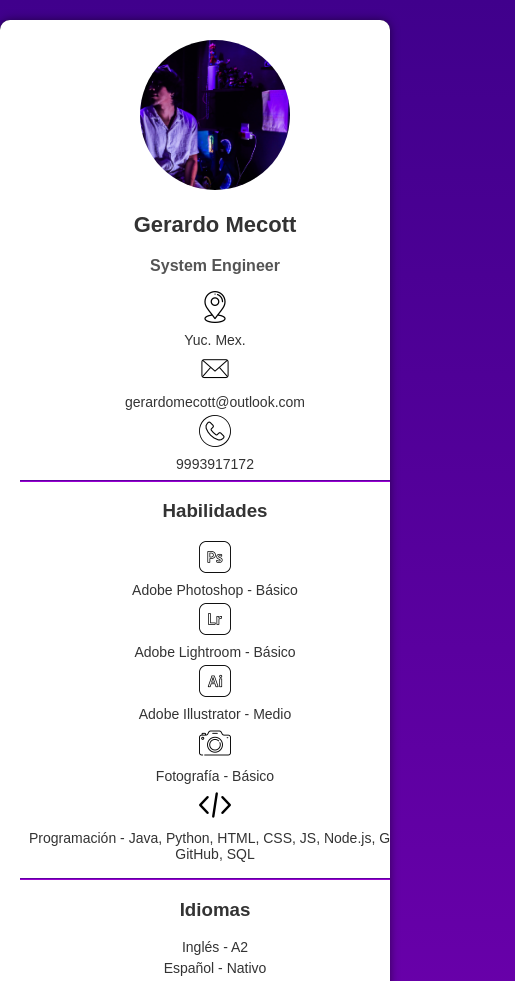
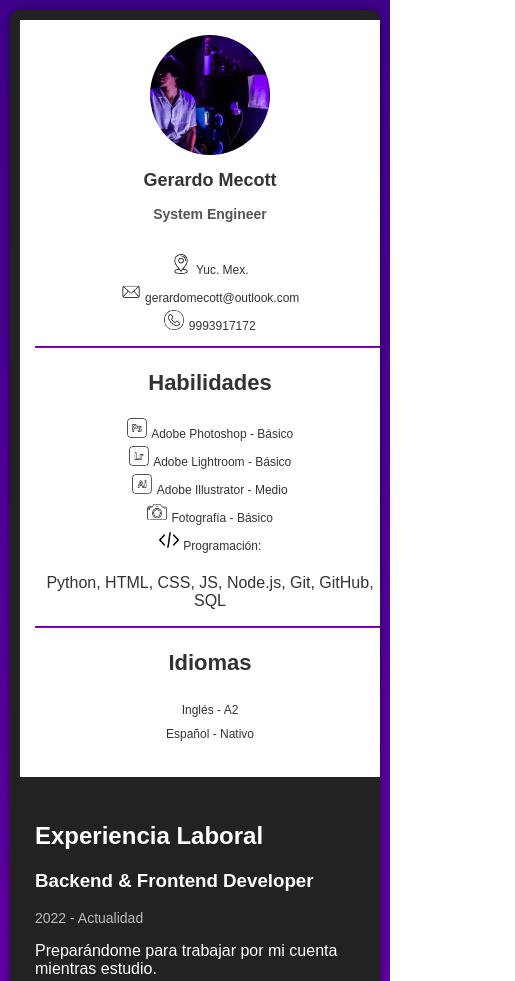
Before and after one commit to mecottl/miCV, a plain HTML site: page index.html in a window 390 px wide. Shown: the top 981 px of the page, 515 px wide, since content can reach past the window. Drawn offline with Linux system fonts and the light colour scheme.

Commit message:
modificando parte del css

```diff
--- a/assets/css/styles.css
+++ b/assets/css/styles.css
@@ -9,8 +9,8 @@ body {
 
 /* Contenedor principal */
 .cv-container {
-    max-width: 900px;
-    margin: 20px auto;
+    max-width: 1200px;
+    margin: 50px auto;
     display: flex;
     flex-direction: column;
     background: #222;
@@ -32,7 +32,8 @@ body {
     color: #333;
     padding: 20px;
     width: 35%;
-    text-align: center;
+    text-align: left;
+
 }
 
 .profile-img {
@@ -40,23 +41,51 @@ body {
     height: 150px; /* Asegura que sea un cuadrado */
     border-radius: 50%; /* Hace que sea un círculo */
     object-fit: cover; /* Ajusta la imagen dentro del contenedor */
+    display: block;
+    margin: 0 auto;
 }
 
 .profile-name {
-    font-size: 22px;
+    font-size: 34px;
     font-weight: bold;
+    text-align: center;
 }
 
 .profile-role {
-    font-size: 16px;
+    font-size: 28px;
     color: #555;
     font-weight: bold;
+    text-align: center;
+}
+
+.icon-cv{
+    width: 20px;
+    height: 20px;
+    font-size: 20px;
+    display: inline-flex;
+    align-items: center;
+}
+
+.icon-medal{
+    width: 40px;
+    height: 40px;
+    font-size: 20px;
+    display: inline-flex;
+    align-items: center;
 }
 
 /* Contacto */
 .contact-section p {
     margin: 5px 0;
-    font-size: 14px;
+    font-size: 18px;
+    display: inline-flex;
+    align-items: center;
+}
+
+/* Sección de habilidades */
+.skills-section h3,
+.languages-section h3 {
+    font-size: 22px;
 }
 
 /* Sección de habilidades */
@@ -64,12 +93,15 @@ body {
 .languages-section ul {
     list-style: none;
     padding: 0;
+
 }
 
 .skills-section li,
 .languages-section li {
-    font-size: 14px;
+    font-size: 18px;
     margin: 5px 0;
+    display: inline-flex;
+    align-items: center;
 }
 
 /* Panel Derecho */
@@ -110,6 +142,10 @@ body {
     margin-top: 10px;
 }
 
+a{
+    text-decoration: none;
+}
+
 .btn:hover {
     background: #6a21c1;
     box-shadow: #39007D 0px 0px 10px;
@@ -136,7 +172,7 @@ body {
     flex-direction: row; /* Disposición en fila */
     justify-content:center;
     gap: 40px;
-    align-items: center;
+    align-items: flex-start;
     box-shadow: #222 0px 0px 10px;
     border-radius: 10px;
     max-width: 1200px;
@@ -160,13 +196,21 @@ body {
     flex-direction: row; /* Disposición en fila */
     justify-content:center;
     gap: 40px;
-    align-items: center;
+    align-items: flex-start;
     border-radius: 10px;
     text-align: center; /* Centrado del texto */
     max-width: 300px; /* Limita el ancho de cada item */
     width: 100%; /* Asegura que el item no se desborde */
     box-sizing: border-box; /* Asegura que padding no afecte el tamaño */
 }
+/* Asegura que los títulos dentro de los proyectos no se desajusten */
+.project-item h3, .hackathon-item h3 {
+    min-height: 50px; /* Asegura que haya suficiente espacio para el título */
+    text-align: center;
+    font-size: 22px;
+    font-weight: bold;
+}
+
 .profile-description p{
     text-align: justify;
 }
@@ -191,19 +235,93 @@ body {
 
 .social-icons i {
     font-size: 20px;
-    margin: 5px;
+    margin: 10px;
     cursor: pointer;
+
 }
 
-    /* Responsive */
-@media screen and (max-width: 768px) {
+/* Responsive para iPhone 15 Pro */
+@media screen and (max-width: 1080px) {
+    /* Ajustes para el contenedor principal */
+    .cv-container {
+        max-width: 100%;
+        margin: 10px;
+        padding: 10px;
+    }
+
+    /* Ajustes para el grid */
     .cv-grid {
         flex-direction: column;
+        gap: 10px;
     }
+
+    /* Panel izquierdo */
     .left-panel {
         width: 100%;
+        text-align: center;
+        padding: 15px;
     }
+
+    /* Imagen de perfil */
+    .profile-img {
+        width: 120px;
+        height: 120px;
+    }
+
+    /* Nombre y rol */
+    .profile-name {
+        font-size: 18px;
+    }
+    .profile-role {
+        font-size: 14px;
+    }
+
+    /* Sección de contacto */
+    .contact-section p {
+        font-size: 12px;
+    }
+
+    /* Sección de habilidades y lenguajes */
+    .skills-section li,
+    .languages-section li {
+        font-size: 12px;
+    }
+
+    /* Panel derecho */
     .right-panel {
         width: 100%;
+        padding: 15px;
+    }
+
+    /* Títulos de las secciones */
+    .section-title {
+        font-size: 28px;
+        margin-top: 60px;
+        margin-bottom: 30px;
+    }
+
+    /* Proyectos */
+    .projects-section {
+        display: block;
+        padding: 10px;
+    }
+    .project-item {
+        margin: 10px 0;
+    }
+
+    /* Hackathon */
+    .hackathon-section {
+        display: block;
+        padding: 10px;
+    }
+
+    /* Footer */
+    .cv-footer {
+        font-size: 14px;
+        padding: 10px;
+    }
+
+    .social-icons i {
+        font-size: 18px;
     }
 }
--- a/index.html
+++ b/index.html
@@ -1,12 +1,14 @@
 <!DOCTYPE html>
 <html lang="es">
+
 <head>
     <title>Mecott CV</title>
     <meta charset="UTF-8">
     <meta name="viewport" content="width=device-width, initial-scale=1">
-    <link rel="stylesheet" href="assets/css/styles.css"/>
+    <link rel="stylesheet" href="assets/css/styles.css" />
     <link rel="icon" href="assets/img/avatar.jpg" type="image/x-icon">
 </head>
+
 <body>
 
     <!-- Contenedor Principal -->
@@ -20,16 +22,16 @@
                 <div class="profile-section">
                     <img src="assets/img/avatar.jpg" alt="Foto de perfil" class="profile-img">
                     <h2 class="profile-name">Gerardo Mecott</h2>
-                <p class="profile-role">System Engineer</p>
+                    <p class="profile-role">System Engineer</p><br />
                 </div>
 
                 <div class="contact-section">
-                <img class="icon-cv" src="assets/img/location.png" alt="location"/>
-                <p>Yuc. Mex.</p>
-                <img src="assets/img/email.png" alt="email" class="icon-cv"/>
-                <p>gerardomecott@outlook.com</p>
-                <img src="assets/img/phone.png" alt="phone" class="icon-cv"/>
-                <p>9993917172</p>
+                    <img class="icon-cv" src="assets/img/location.png" alt="location" />
+                    <p>Yuc. Mex.</p><br />
+                    <img src="assets/img/email.png" alt="email" class="icon-cv" />
+                    <p>gerardomecott@outlook.com</p><br />
+                    <img src="assets/img/phone.png" alt="phone" class="icon-cv" />
+                    <p>9993917172</p><br />
                 </div>
 
                 <hr class="separator">
@@ -37,16 +39,17 @@
                 <div class="skills-section">
                     <h3>Habilidades</h3>
                     <ul>
-                    <img src="assets/img/photoshop.png" alt="photoshop" class="icon-cv"/>
-                    <li>Adobe Photoshop - <span> Básico </span></li>
-                    <img src="assets/img/lightroom.png" alt="lightroom" class="icon-cv"/>
-                    <li>Adobe Lightroom - <span> Básico </span></li>
-                    <img src="assets/img/illustrator.png" alt="illustrator" class="icon-cv"/>
-                    <li>Adobe Illustrator - <span> Medio </span></li>
-                    <img src="assets/img/camera.png" alt="camera" class="icon-cv"/>
-                    <li>Fotografía - <span> Básico </span></li>
-                    <img src="assets/img/coding.png" alt="coding" class="icon-cv"/>
-                    <li>Programación - <span> Java, Python, HTML, CSS, JS, Node.js, Git, GitHub, SQL </span></li>
+                        <img src="assets/img/photoshop.png" alt="photoshop" class="icon-cv" />
+                        <li>Adobe Photoshop - Básico</li><br />
+                        <img src="assets/img/lightroom.png" alt="lightroom" class="icon-cv" />
+                        <li>Adobe Lightroom - Básico</li><br />
+                        <img src="assets/img/illustrator.png" alt="illustrator" class="icon-cv" />
+                        <li>Adobe Illustrator - Medio</li><br />
+                        <img src="assets/img/camera.png" alt="camera" class="icon-cv" />
+                        <li>Fotografía - Básico</li><br />
+                        <img src="assets/img/coding.png" alt="coding" class="icon-cv" />
+                        <li>Programación:</li>
+                        <p>Python, HTML, CSS, JS, Node.js, Git, GitHub, SQL</p>
                     </ul>
                 </div>
 
@@ -55,8 +58,8 @@
                 <div class="languages-section">
                     <h3>Idiomas</h3>
                     <ul>
-                    <li>Inglés - <span> A2 </span></li>
-                    <li>Español - <span> Nativo </span></li>
+                        <li>Inglés - A2</li><br/>
+                        <li>Español - Nativo</li>
                     </ul>
                 </div>
             </aside>
@@ -98,7 +101,7 @@
 
         <div class="project-item">
             <h3>Veterimid</h3>
-        <img src="assets/img/veterimid.png" alt="veterimid"/ class="profile-img">
+            <img src="assets/img/veterimid.png" alt="veterimid" / class="profile-img">
             <p>Gestor de la base de datos de una veterinaria ficticia <br>Hecha con <b>PHP, HTML, CSS, SQL</b></p>
             <a href="pages/veterimid.html" class="btn">Visitar</a>
         </div>
@@ -112,7 +115,10 @@
 
         <div class="project-item">
             <h3>Ejemplo 3</h3>
-        <img src="assets/img/veterimid.png" alt="veterimid"/ class="profile-img">       <p>Lorem ipsum dolor sit amet consectetur, adipisicing elit. Laudantium excepturi quam.<br>Hecha con <b>Lorem ipsum dolor sit, amet consectetur adipisicing elit..</b></p>
+            <img src="assets/img/veterimid.png" alt="veterimid" / class="profile-img">
+            <p>Lorem ipsum dolor sit amet consectetur, adipisicing elit. Laudantium excepturi quam.<br>Hecha con
+                <b>Lorem ipsum dolor sit, amet consectetur adipisicing elit..</b>
+            </p>
             <a href="/blank" class="btn">Visitar</a>
         </div>
     </div>
@@ -123,17 +129,17 @@
 
         <div class="hackathon-item">
             <h3>HACKATHON 2024</h3>
-        <img src="assets/img/hackathon2024.jpg" alt="hackathon2024" class="hackathon2025-img"/>
+            <img src="assets/img/hackathon2024.jpg" alt="hackathon2024" class="hackathon2025-img" />
             <p>(15 - 16 marzo)<br>Instituto Tecnólogico de Mérida
                 <br><b>3er Lugar</b><br>
-            <img src="assets/img/medal.png" alt="medal" class="icon-cv"/>
+                <img src="assets/img/medal.png" alt="medal" class="icon-medal" />
 
             </p>
         </div>
 
         <div class="hackathon-item">
             <h3>HACKATHON 2025</h3>
-        <img src="assets/img/hackathon2024.jpg" alt="hackathon2024" class="hackathon2025-img"/>
+            <img src="assets/img/hackathon2024.jpg" alt="hackathon2024" class="hackathon2025-img" />
             <p>(4 - 5 abril)<br>(imagen de ejemplo)<br>Instituto Tecnólogico de Mérida <br><b>ojalá 1er Lugar</b></p>
         </div>
 
@@ -149,7 +155,7 @@
             <a href="https://instagram.com/mecottl" target="_blank">
                 <img class="icon-instagram" src="assets/img/footer-instagram.png" alt="instagram">
             </a>
-        <a href="https://github.com/mecottl" target="_blank">
+            <a href="https://github.com/mecottl">
                 <img class="icon-github" src="assets/img/footer-github.png" alt="GitHub">
             </a>
 
@@ -159,4 +165,5 @@
     </footer>
 
 </body>
+
 </html>
```
Lines whose indentation alone changed are shown as unchanged.
